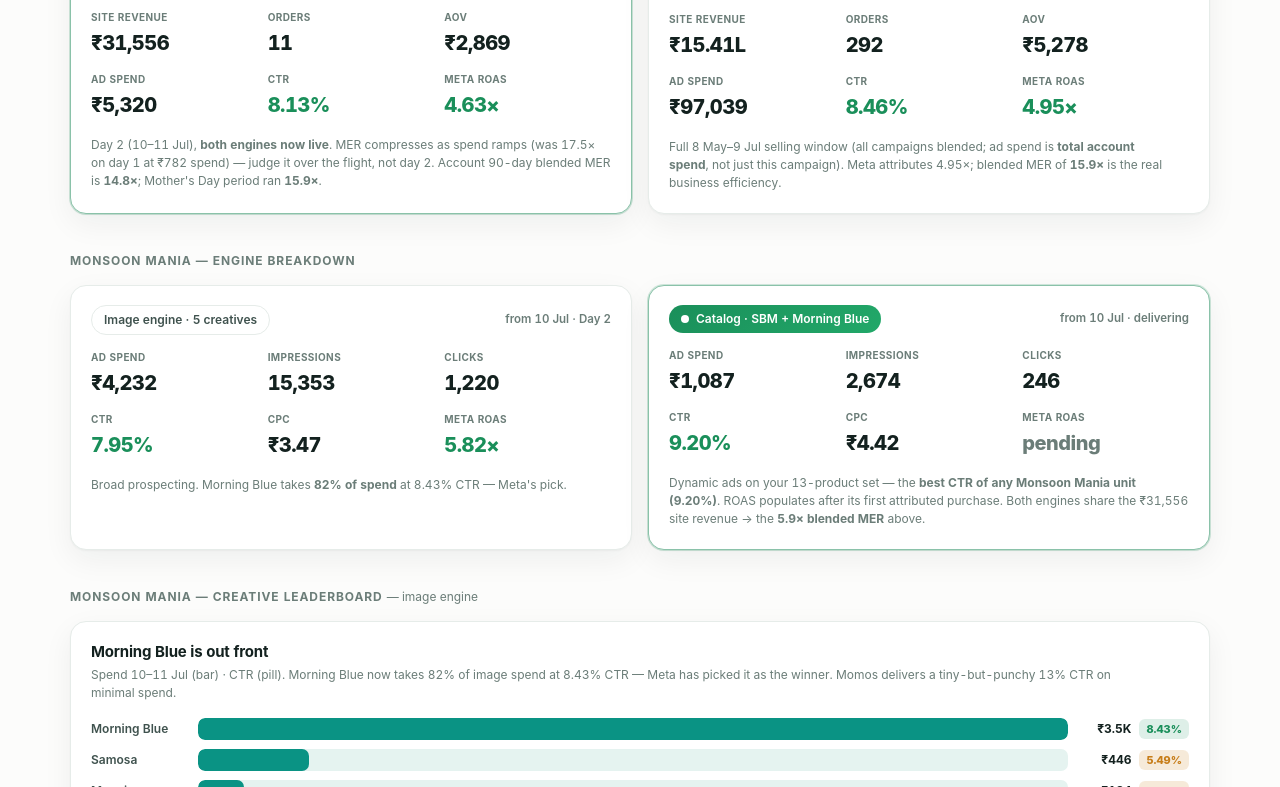
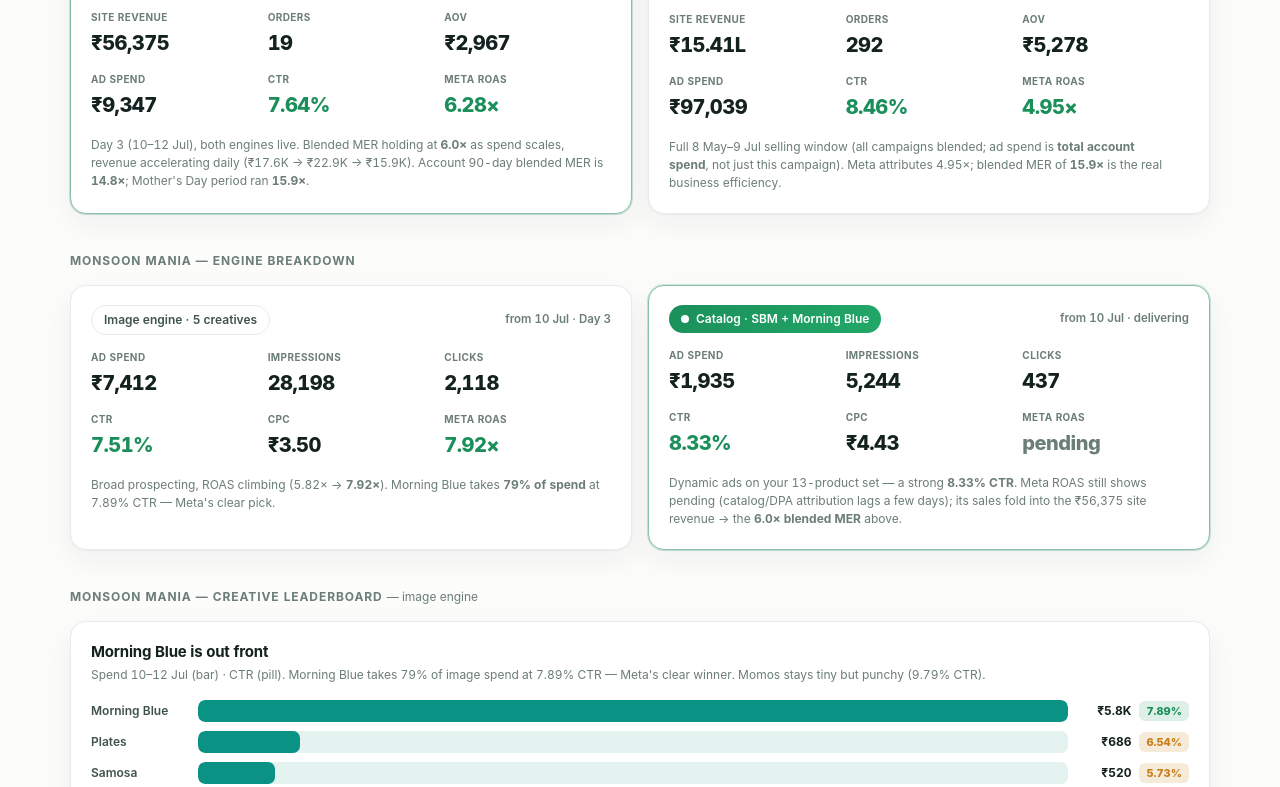
Before and after one commit to S7ID/corelle-monsoon-analytics, a plain HTML site: page index.html in a window 1280 px wide. Shown: the part 470-1257 px from the top of the page. Drawn offline with Linux system fonts and the light colour scheme.

Commit message:
Day-3 refresh: MER 6.0x, image ROAS 7.92x, revenue Rs56,375/19 orders, both engines scaling

```diff
--- a/index.html
+++ b/index.html
@@ -135,23 +135,23 @@
   </header>
 
   <div class="scope">
-    <b>Scope:</b> Headline metric is <b>blended MER</b> = all corelle.co.in revenue since a campaign's start ÷ ad spend over that period (assumes all site revenue is marketing-driven). Site revenue is live from Shopify (292 orders / 90d); Meta's platform ROAS is shown only as a secondary optimisation signal. Live campaign metrics as of <b>11 Jul 2026</b> (90-day baseline: 11 Apr – 9 Jul).
+    <b>Scope:</b> Headline metric is <b>blended MER</b> = all corelle.co.in revenue since a campaign's start ÷ ad spend over that period (assumes all site revenue is marketing-driven). Site revenue is live from Shopify (292 orders / 90d); Meta's platform ROAS is shown only as a secondary optimisation signal. Live campaign metrics as of <b>12 Jul 2026</b> (90-day baseline: 11 Apr – 9 Jul).
   </div>
 
   <h2>Campaign Split — Monsoon Mania vs Mother's Day</h2>
   <div class="grid2">
     <div class="card cmp islive">
       <div class="cmp-h"><span class="pill live"><span class="dotpulse"></span>Monsoon Mania · LIVE</span><span class="cmp-date">from 10 Jul 2026 · Day 1</span></div>
-      <div class="mer"><span class="ml">Blended<br>MER</span><span class="mv">5.9×</span><span class="mf">₹31,556 revenue<br>÷ ₹5,320 spend · 11 orders</span></div>
+      <div class="mer"><span class="ml">Blended<br>MER</span><span class="mv">6.0×</span><span class="mf">₹56,375 revenue<br>÷ ₹9,347 spend · 19 orders</span></div>
       <div class="cmp-grid">
-        <div class="s"><div class="k">Site Revenue</div><div class="v">₹31,556</div></div>
-        <div class="s"><div class="k">Orders</div><div class="v">11</div></div>
-        <div class="s"><div class="k">AOV</div><div class="v">₹2,869</div></div>
-        <div class="s"><div class="k">Ad Spend</div><div class="v">₹5,320</div></div>
-        <div class="s"><div class="k">CTR</div><div class="v hi">8.13%</div></div>
-        <div class="s"><div class="k">Meta ROAS</div><div class="v hi">4.63×</div></div>
+        <div class="s"><div class="k">Site Revenue</div><div class="v">₹56,375</div></div>
+        <div class="s"><div class="k">Orders</div><div class="v">19</div></div>
+        <div class="s"><div class="k">AOV</div><div class="v">₹2,967</div></div>
+        <div class="s"><div class="k">Ad Spend</div><div class="v">₹9,347</div></div>
+        <div class="s"><div class="k">CTR</div><div class="v hi">7.64%</div></div>
+        <div class="s"><div class="k">Meta ROAS</div><div class="v hi">6.28×</div></div>
       </div>
-      <p class="cap" style="margin:16px 0 0">Day 2 (10–11 Jul), <b>both engines now live</b>. MER compresses as spend ramps (was 17.5× on day 1 at ₹782 spend) — judge it over the flight, not day 2. Account 90-day blended MER is <b>14.8×</b>; Mother's Day period ran <b>15.9×</b>.</p>
+      <p class="cap" style="margin:16px 0 0">Day 3 (10–12 Jul), both engines live. Blended MER holding at <b>6.0×</b> as spend scales, revenue accelerating daily (₹17.6K → ₹22.9K → ₹15.9K). Account 90-day blended MER is <b>14.8×</b>; Mother's Day period ran <b>15.9×</b>.</p>
     </div>
     <div class="card cmp">
       <div class="cmp-h"><span class="pill">Mother's Day 2026 · benchmark</span><span class="cmp-date">8 May – 9 Jul 2026</span></div>
@@ -171,35 +171,35 @@
   <h2>Monsoon Mania — Engine Breakdown</h2>
   <div class="grid2">
     <div class="card cmp">
-      <div class="cmp-h"><span class="pill">Image engine · 5 creatives</span><span class="cmp-date">from 10 Jul · Day 2</span></div>
+      <div class="cmp-h"><span class="pill">Image engine · 5 creatives</span><span class="cmp-date">from 10 Jul · Day 3</span></div>
       <div class="cmp-grid">
-        <div class="s"><div class="k">Ad Spend</div><div class="v">₹4,232</div></div>
-        <div class="s"><div class="k">Impressions</div><div class="v">15,353</div></div>
-        <div class="s"><div class="k">Clicks</div><div class="v">1,220</div></div>
-        <div class="s"><div class="k">CTR</div><div class="v hi">7.95%</div></div>
-        <div class="s"><div class="k">CPC</div><div class="v">₹3.47</div></div>
-        <div class="s"><div class="k">Meta ROAS</div><div class="v hi">5.82×</div></div>
+        <div class="s"><div class="k">Ad Spend</div><div class="v">₹7,412</div></div>
+        <div class="s"><div class="k">Impressions</div><div class="v">28,198</div></div>
+        <div class="s"><div class="k">Clicks</div><div class="v">2,118</div></div>
+        <div class="s"><div class="k">CTR</div><div class="v hi">7.51%</div></div>
+        <div class="s"><div class="k">CPC</div><div class="v">₹3.50</div></div>
+        <div class="s"><div class="k">Meta ROAS</div><div class="v hi">7.92×</div></div>
       </div>
-      <p class="cap" style="margin:16px 0 0">Broad prospecting. Morning Blue takes <b>82% of spend</b> at 8.43% CTR — Meta's pick.</p>
+      <p class="cap" style="margin:16px 0 0">Broad prospecting, ROAS climbing (5.82× → <b>7.92×</b>). Morning Blue takes <b>79% of spend</b> at 7.89% CTR — Meta's clear pick.</p>
     </div>
     <div class="card cmp islive">
       <div class="cmp-h"><span class="pill live"><span class="dotpulse"></span>Catalog · SBM + Morning Blue</span><span class="cmp-date">from 10 Jul · delivering</span></div>
       <div class="cmp-grid">
-        <div class="s"><div class="k">Ad Spend</div><div class="v">₹1,087</div></div>
-        <div class="s"><div class="k">Impressions</div><div class="v">2,674</div></div>
-        <div class="s"><div class="k">Clicks</div><div class="v">246</div></div>
-        <div class="s"><div class="k">CTR</div><div class="v hi">9.20%</div></div>
-        <div class="s"><div class="k">CPC</div><div class="v">₹4.42</div></div>
+        <div class="s"><div class="k">Ad Spend</div><div class="v">₹1,935</div></div>
+        <div class="s"><div class="k">Impressions</div><div class="v">5,244</div></div>
+        <div class="s"><div class="k">Clicks</div><div class="v">437</div></div>
+        <div class="s"><div class="k">CTR</div><div class="v hi">8.33%</div></div>
+        <div class="s"><div class="k">CPC</div><div class="v">₹4.43</div></div>
         <div class="s"><div class="k">Meta ROAS</div><div class="v" style="color:var(--muted)">pending</div></div>
       </div>
-      <p class="cap" style="margin:16px 0 0">Dynamic ads on your 13-product set — the <b>best CTR of any Monsoon Mania unit (9.20%)</b>. ROAS populates after its first attributed purchase. Both engines share the ₹31,556 site revenue → the <b>5.9× blended MER</b> above.</p>
+      <p class="cap" style="margin:16px 0 0">Dynamic ads on your 13-product set — a strong <b>8.33% CTR</b>. Meta ROAS still shows pending (catalog/DPA attribution lags a few days); its sales fold into the ₹56,375 site revenue → the <b>6.0× blended MER</b> above.</p>
     </div>
   </div>
 
   <h2>Monsoon Mania — Creative Leaderboard <span style="font-weight:400;text-transform:none;letter-spacing:0;color:var(--muted)">— image engine</span></h2>
   <div class="card">
     <h3>Morning Blue is out front</h3>
-    <p class="cap">Spend 10–11 Jul (bar) · CTR (pill). Morning Blue now takes 82% of image spend at 8.43% CTR — Meta has picked it as the winner. Momos delivers a tiny-but-punchy 13% CTR on minimal spend.</p>
+    <p class="cap">Spend 10–12 Jul (bar) · CTR (pill). Morning Blue takes 79% of image spend at 7.89% CTR — Meta's clear winner. Momos stays tiny but punchy (9.79% CTR).</p>
     <div class="rows" id="mmads"></div>
   </div>
 
@@ -272,8 +272,8 @@
     <table>
       <thead><tr><th>Campaign</th><th>Status</th><th>Spend</th><th>Impr.</th><th>CTR</th><th>CPC</th><th>ROAS</th></tr></thead>
       <tbody>
-        <tr><td class="name">Monsoon Mania <span style="color:var(--muted);font-weight:400">· image · 10–11 Jul</span></td><td><span class="tag t-live">Live · Day 2</span></td><td>₹4,232</td><td>15,353</td><td>7.95%</td><td>₹3.47</td><td>5.82×</td></tr>
-        <tr><td class="name">Monsoon Mania <span style="color:var(--muted);font-weight:400">· catalog · SBM + Morning Blue</span></td><td><span class="tag t-live">Live · delivering</span></td><td>₹1,087</td><td>2,674</td><td>9.20%</td><td>₹4.42</td><td>—</td></tr>
+        <tr><td class="name">Monsoon Mania <span style="color:var(--muted);font-weight:400">· image · 10–12 Jul</span></td><td><span class="tag t-live">Live · Day 3</span></td><td>₹7,412</td><td>28,198</td><td>7.51%</td><td>₹3.50</td><td>7.92×</td></tr>
+        <tr><td class="name">Monsoon Mania <span style="color:var(--muted);font-weight:400">· catalog · SBM + Morning Blue</span></td><td><span class="tag t-live">Live · delivering</span></td><td>₹1,935</td><td>5,244</td><td>8.33%</td><td>₹4.43</td><td>—</td></tr>
         <tr><td class="name">Mother's Day 2026 <span style="color:var(--muted);font-weight:400">· to 9 Jul</span></td><td><span class="tag t-pause">Ended</span></td><td>₹40,643</td><td>152,103</td><td>8.46%</td><td>₹3.16</td><td>4.95×</td></tr>
         <tr><td class="name">Slow Movers + Bestsellers</td><td><span class="tag t-issue">With issues</span></td><td>₹55,619</td><td>145,337</td><td>6.74%</td><td>₹5.68</td><td>4.36×</td></tr>
         <tr><td class="name">C12 · Value 5–20K · Catalogue</td><td><span class="tag t-pause">Paused</span></td><td>₹3,511</td><td>7,590</td><td>7.71%</td><td>₹6.00</td><td>4.87×</td></tr>
@@ -287,7 +287,7 @@
   <h2>What the Data Says</h2>
   <div class="insights">
     <div class="ins win"><b>💰 MER 14.8× — the store runs on demand</b><p>Blended MER (₹15.4L revenue ÷ ₹1.04L spend) is ~3× Meta's attributed 4.52×. Paid is only ~7% of revenue — an accelerant on strong organic/repeat demand. Read MER for the business; use Meta ROAS only to steer delivery.</p></div>
-    <div class="ins win"><b>🚀 Both engines firing</b><p>Day 2: ₹5,320 spent → ₹31,556 revenue (11 orders), account ROAS 4.63×, 8.13% CTR. The catalog campaign is now delivering at a strong 9.20% CTR; Morning Blue dominates the image spend (82%) at 8.43% CTR.</p></div>
+    <div class="ins win"><b>🚀 Both engines firing</b><p>Day 3: ₹9,347 spent → ₹56,375 revenue (19 orders), account ROAS 6.28×, blended MER 6.0×. Image ROAS climbed to 7.92×; Morning Blue takes 79% of image spend. Catalog delivering at 8.33% CTR (ROAS pending attribution).</p></div>
     <div class="ins win"><b>🌱 A warm account, relaunched</b><p>Spend fell to ₹1,073 in the last 30 days on a proven 4.52× base. Monsoon Mania restarts the engine at the ideal moment — no cold-start.</p></div>
     <div class="ins op"><b>📈 Fund the young</b><p>25–34 returns 8.06× on ₹4.2K while 35–44 (₹12.6K) drags at 3.18×. Shifting budget younger is the single clearest efficiency lever.</p></div>
     <div class="ins"><b>🎯 Feed first</b><p>Feed = 74% of spend at 4.93× ROAS. Keep Stories/Reels for cheap reach &amp; CTR, but don't let them pull budget from Feed. Cut or fix FB Reels (1.57×).</p></div>
@@ -298,7 +298,7 @@
 
   <footer>
     <div class="foot-lock"><img src="s7-logo.png" alt="Sector 7 HQ" width="41" height="38" /><div class="t"><b>Sector 7 HQ</b><span>Marketing Analytics</span></div></div><br/>
-    Data pulled live from the Meta Ads API + Shopify on 2026-07-11 · 90-day baseline 11 Apr – 9 Jul · Corelle India.<br/>
+    Data pulled live from the Meta Ads API + Shopify on 2026-07-12 · 90-day baseline 11 Apr – 9 Jul · Corelle India.<br/>
     Built for the Monsoon Mania relaunch · S7 HQ Marketing Analytics.
   </footer>
 </div>
@@ -406,7 +406,7 @@ hbars("placement", PLACEMENT, {color:"var(--teal)"});
 hbars("device", DEVICE, {color:"var(--teal)"});
 hbars("platform", PLATFORM, {color:"var(--teal)"});
 hbars("geo", GEO.map(g=>[g[0],g[1],undefined,null]), {roas:false, color:"var(--blue)"});
-const MMADS=[["Morning Blue",3482,null,8.43],["Samosa",446,null,5.49],["Maggi",184,null,4.33],["Plates",100,null,8.89],["Momos",20,null,13.04]];
+const MMADS=[["Morning Blue",5849,null,7.89],["Plates",686,null,6.54],["Samosa",520,null,5.73],["Maggi",304,null,5.25],["Momos",53,null,9.79]];
 hbars("mmads", MMADS, {roas:false, pill:'ctr', color:"var(--teal)"});
 
 // ---- theme toggle ----
```
